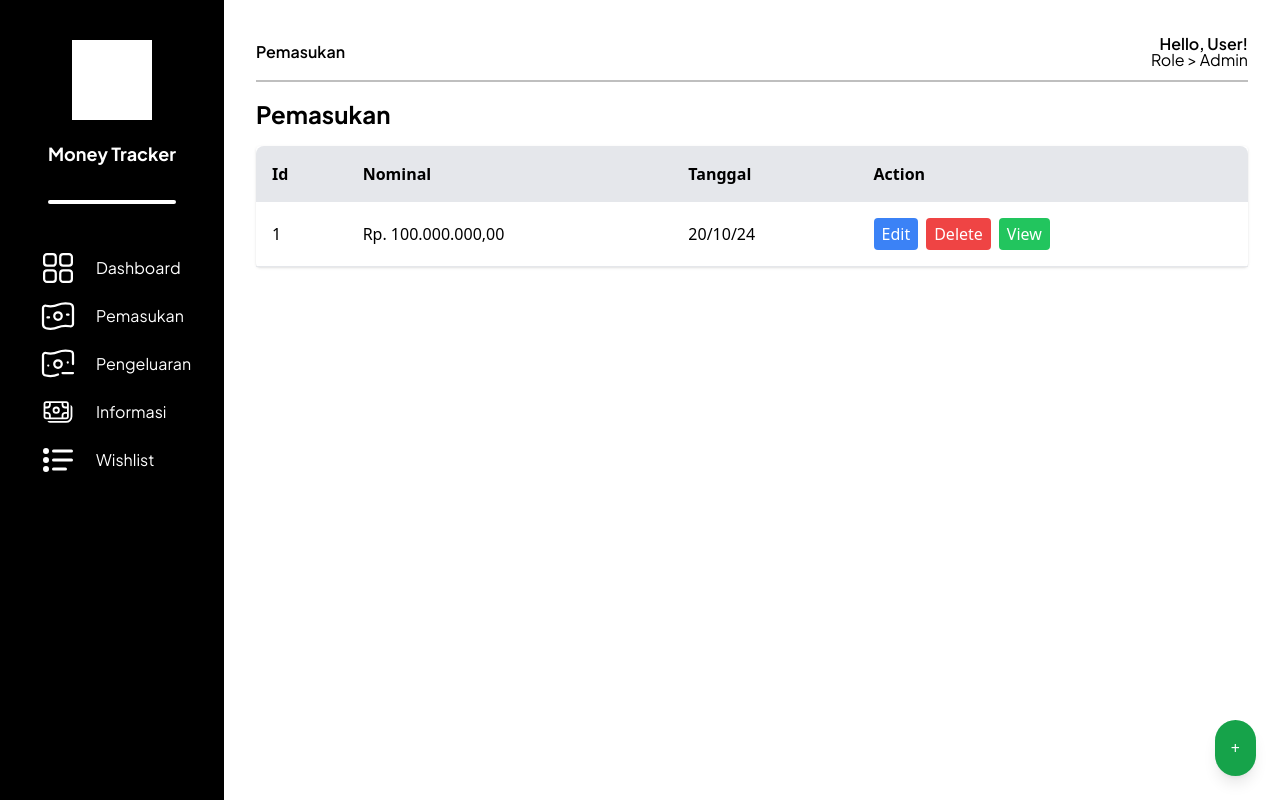
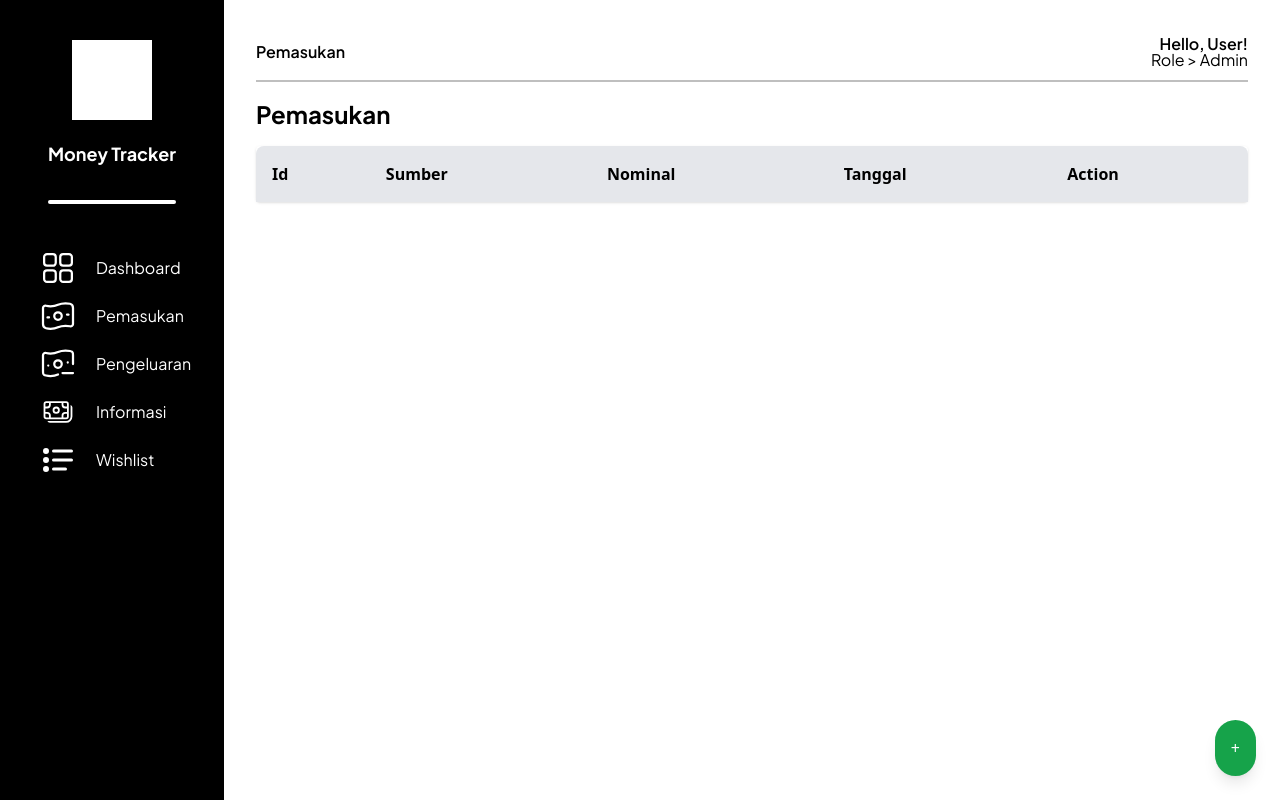
Before and after one commit to Bibintanggg/moneyTrack, a React (Vite) app: page /pemasukan in a window 1280 px wide. Built offline with nearby package versions, Linux system fonts and the light colour scheme.

Commit message:
LocalStorage

```diff
--- a/src/components/Modal/AddView.jsx
+++ b/src/components/Modal/AddView.jsx
@@ -2,7 +2,7 @@ import { useEffect, useState } from "react";
 import Modal from "./Modal";
 import Swal from "sweetalert2";
 
-function AddView({ open, onClose, onSubmit, fields, activity }) {
+function AddView({ open, onClose, onSubmit, fields }) {
     const [formData, setFormData] = useState(
         fields.reduce((acc, field) => {
             acc[field] = "";
@@ -11,10 +11,13 @@ function AddView({ open, onClose, onSubmit, fields, activity }) {
     );
 
     useEffect(() => {
-        if (activity) {
-            setFormData(activity);
+        if (!open) {
+            setFormData(fields.reduce((acc, field) => {
+                acc[field] = "";
+                return acc;
+            }, {}));
         }
-    }, [activity]);
+    }, [open, fields]);
 
     const handleChange = (e) => {
         const { name, value } = e.target;
@@ -24,8 +27,9 @@ function AddView({ open, onClose, onSubmit, fields, activity }) {
     const handleSubmit = (e) => {
         e.preventDefault();
         const isValid = fields.every((field) => formData[field]);
+
         if (isValid) {
-            onSubmit(formData);
+            onSubmit({ ...formData, id: Date.now() });
             Swal.fire({
                 position: "center",
                 icon: "success",
@@ -33,6 +37,7 @@ function AddView({ open, onClose, onSubmit, fields, activity }) {
                 showConfirmButton: false,
                 timer: 1500,
             });
+            onClose();
         } else {
             Swal.fire({
                 position: "center",
@@ -45,11 +50,7 @@ function AddView({ open, onClose, onSubmit, fields, activity }) {
     };
 
     return (
-        <Modal
-            open={open}
-            onClose={onClose}
-            title="Tambah Data"
-        >
+        <Modal open={open} onClose={onClose} title="Tambah Data">
             <form className="space-y-4" onSubmit={handleSubmit}>
                 {fields.map((field, index) => (
                     <input
--- a/src/pages/Income.jsx
+++ b/src/pages/Income.jsx
@@ -1,4 +1,4 @@
-import { useState } from "react";
+import { useState, useEffect } from "react";
 import Sidebar from "../components/Sidebar";
 import AddView from "../components/Modal/AddView";
 import EditView from "../components/Modal/EditView";
@@ -6,7 +6,12 @@ import DeleteView from "../components/Modal/DeleteView";
 import DetailView from "../components/Modal/DetailView";
 
 function Income() {
-    const fields = ["nominal", "tanggal"];
+    const fields = ["sumber", "nominal", "tanggal"];
+
+    const [activities, setActivities] = useState(() => {
+        const storedData = localStorage.getItem("activities");
+        return storedData ? JSON.parse(storedData) : [];
+    });
 
     const [open, setOpen] = useState({
         add: false,
@@ -14,21 +19,25 @@ function Income() {
         delete: false,
         view: false,
     });
-    const [activities, setActivities] = useState([
-        {
-            id: 1,
-            sumber: "Hamba Allah",
-            nominal: "Rp. 100.000.000,00",
-            tanggal: "20/10/24",
-        },
-    ]);
+
     const [currentActivity, setCurrentActivity] = useState(null);
 
+    useEffect(() => {
+        localStorage.setItem("activities", JSON.stringify(activities));
+    }, [activities]);
+
+    const getNextId = () => {
+        if (activities.length === 0) return 1;
+        const maxId = Math.max(...activities.map((activity) => activity.id));
+        return maxId + 1;
+    };
+
     const handleAdd = (newActivity) => {
-        setActivities([
+        const updatedActivities = [
             ...activities,
-            { ...newActivity, id: activities.length + 1 },
-        ]);
+            { ...newActivity, id: getNextId() },
+        ];
+        setActivities(updatedActivities);
         setOpen({ ...open, add: false });
     };
 
@@ -47,9 +56,10 @@ function Income() {
     };
 
     return (
-        <section className="relative min-h-screen">
+        <section className="relative min-h-screen flex">
             <Sidebar />
-            <div className="ml-56 p-8">
+
+            <div className="ml-56 p-8 w-full">
                 <div className="flex justify-between text-left">
                     <h1 className="text-base font-semibold font-jakarta pt-2">
                         Pemasukan
```
